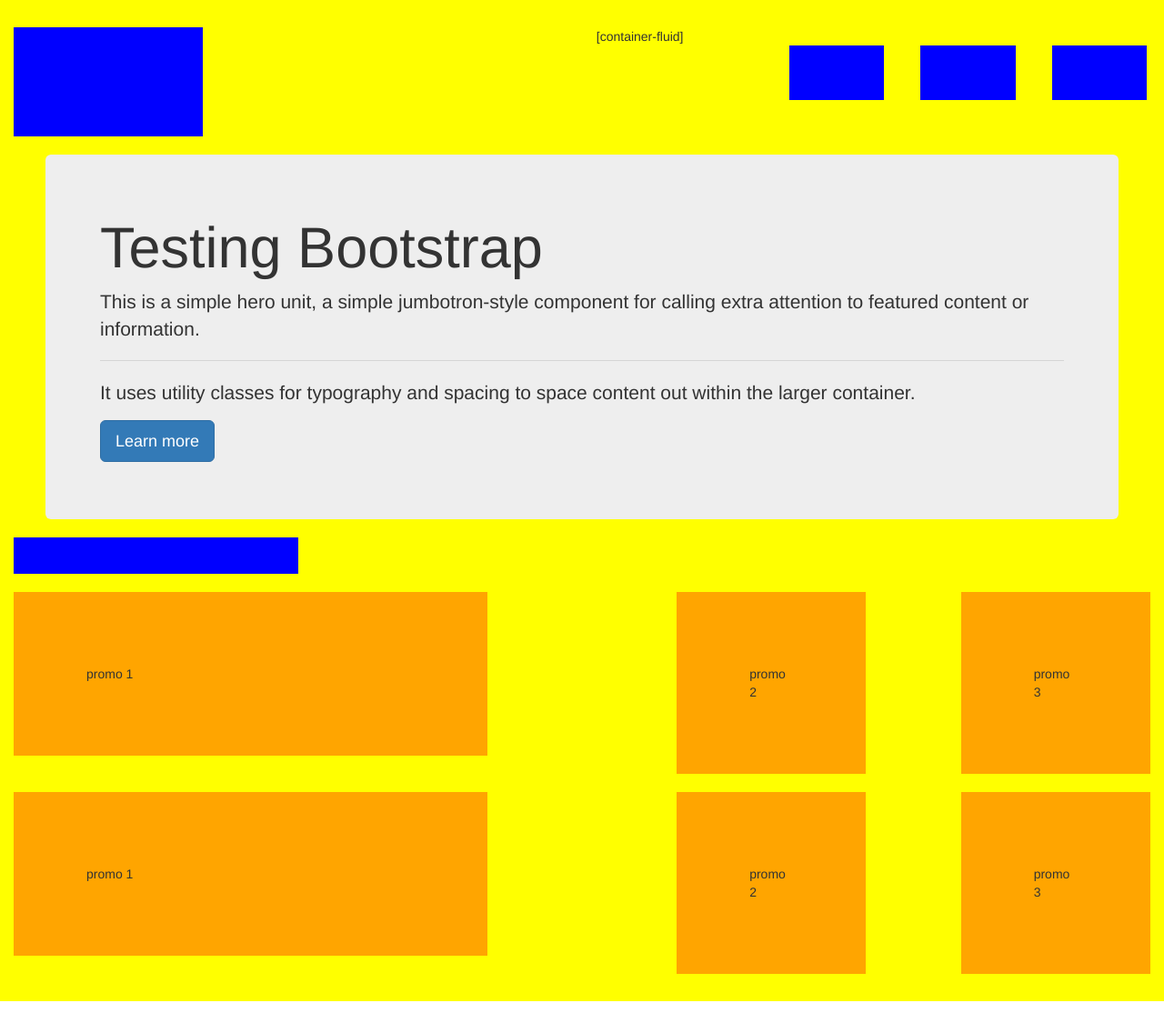
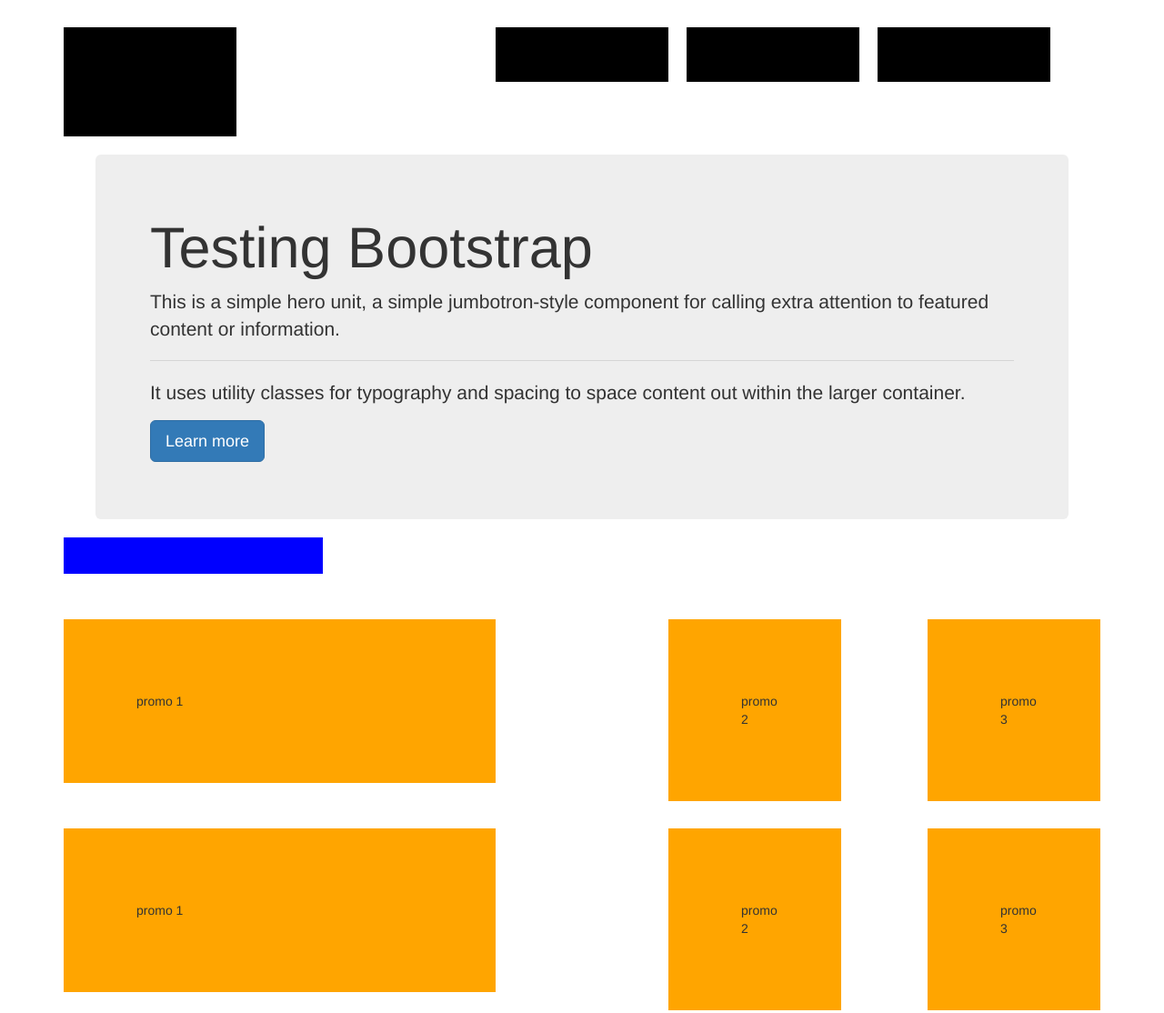
Before and after one commit to Sako-P/day4-takehome, a plain HTML site: page index.html in a window 1280 px wide. Shown: the whole page at 91% size. Drawn offline with nearby package versions, Linux system fonts and the light colour scheme.

Commit message:
update practice

```diff
--- a/css/styles.css
+++ b/css/styles.css
@@ -1,16 +1,16 @@
 .blue {
-  background-color: blue;
+  background-color: black;
   padding: 30px;
-  margin: 20px;
+  margin-right: 20px;
 }
 
 .blue1 {
-  background-color: blue;
+  background-color: black;
   padding: 60px;
 }
 
 .yellow {
-  background-color: yellow;
+  background-color: white;
   padding: 30px;
 }
 
@@ -26,14 +26,15 @@
 .blue3 {
   background-color: blue;
   padding: 20px;
+  margin-bottom: 20px;
 }
 
 .orange {
   background-color: orange;
   padding: 80px;
-  margin-top: 20px;
+  margin-top: 30px;
 }
 
-.container {
-  margin: inherit;
+.container-fluid {
+  padding: 60px;
 }
--- a/index.html
+++ b/index.html
@@ -10,13 +10,13 @@
 
 </head>
 <body>
-  <div class="container-fluid yellow">
+  <div class="container yellow">
     <div>
-      <div class="row">[container-fluid]
-        <div class="col-md-2 blue1"></div>
-        <div class="col-md-1 col-md-push-6 blue"></div>
-        <div class="col-md-1 blue col-md-push-6"></div>
-        <div class="col-md-1 blue col-md-push-6"></div>
+      <div class="row">
+        <div class="col-sm-2 blue1"></div>
+        <div class="col-sm-2 col-sm-offset-3 blue"></div>
+        <div class="col-sm-2 blue"></div>
+        <div class="col-sm-2 blue"></div>
       </div>
     </div>
     <div>
@@ -37,16 +37,16 @@
     </div>
     <div>
       <div class="row">
-        <div class="col-md-5 orange">promo 1</div>
-        <div class="col-md-2 col-md-push-2 orange">promo 2</div>
-        <div class="col-md-2 col-md-push-3 orange">promo 3</div>
+        <div class="col-sm-5 orange">promo 1</div>
+        <div class="col-md-2 col-sm-push-2 orange">promo 2</div>
+        <div class="col-md-2 col-sm-push-3 orange">promo 3</div>
       </div>
     </div>
     <div>
       <div class="row">
         <div class="col-md-5 orange">promo 1</div>
-        <div class="col-md-2 col-md-push-2 orange">promo 2</div>
-        <div class="col-md-2 col-md-push-3 orange">promo 3</div>
+        <div class="col-md-2 col-sm-push-2 orange">promo 2</div>
+        <div class="col-md-2 col-sm-push-3 orange">promo 3</div>
       </div>
     </div>
 
```
